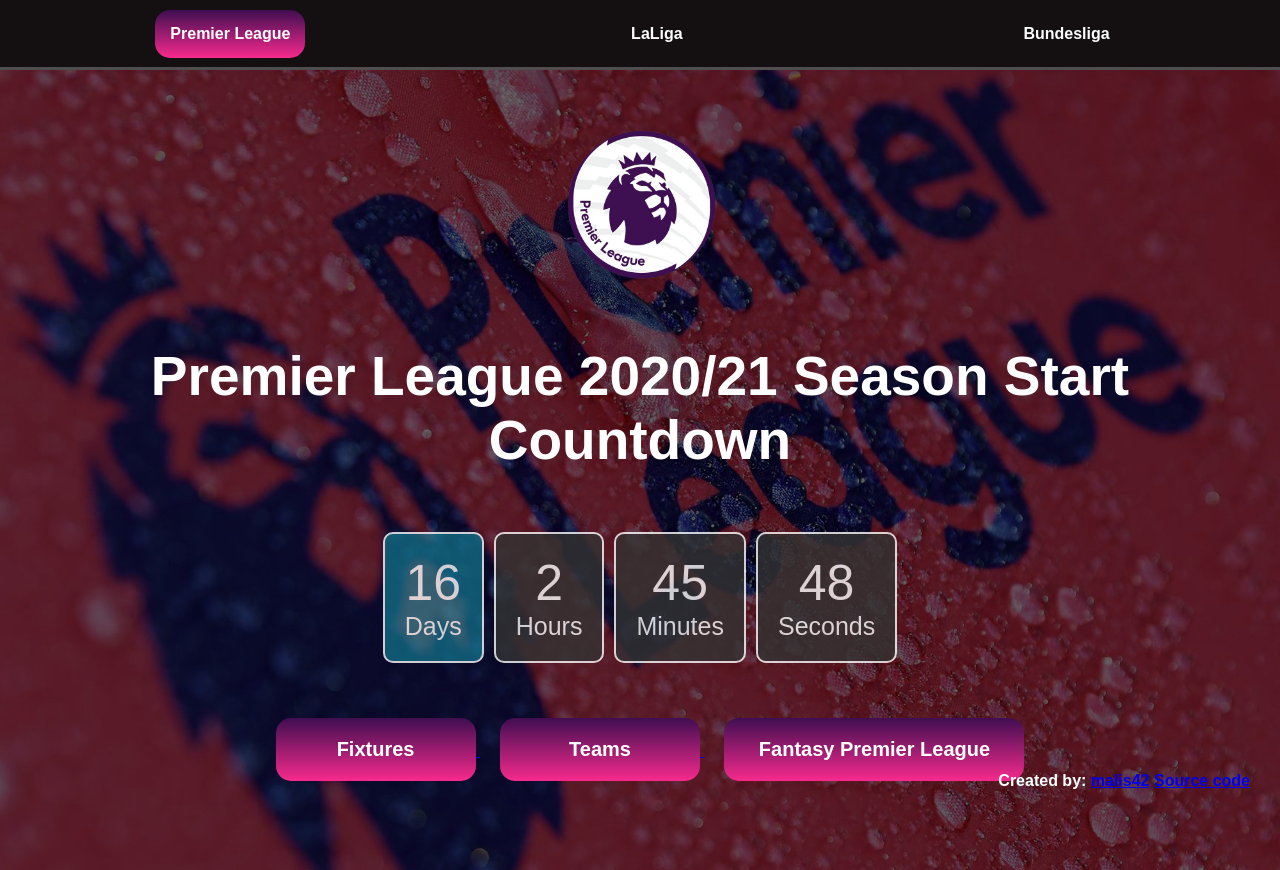
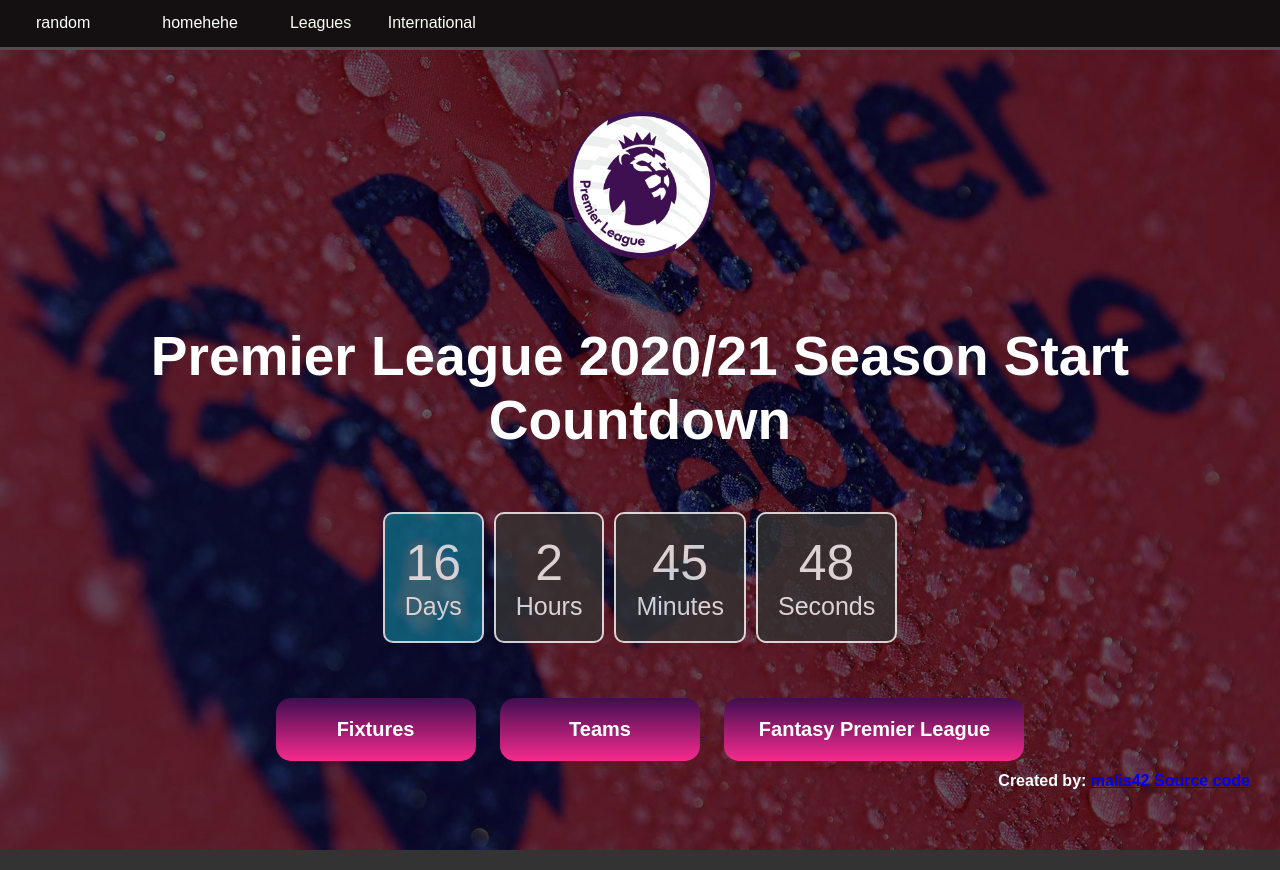
Before and after one commit to malis42/countdownJsApp, a plain HTML site: page index.html in a window 1280 px wide. Drawn offline with Linux system fonts and the light colour scheme.

Commit message:
fixing top navbar

```diff
--- a/assets/css/style.css
+++ b/assets/css/style.css
@@ -39,15 +39,71 @@
 }
 
 .navbar{
+    overflow: hidden;
     background-color: rgba(10, 4, 6, 0.75);
-    height: 70px;
+    height: 50px;
     border-bottom: rgba(133, 133, 133, 0.52) 3px solid;
 }
 
+/* Links inside the navbar */
+.navbar a {
+    float: left;
+    font-size: 16px;
+    color: white;
+    text-align: center;
+    padding: 14px 16px;
+    text-decoration: none;
+    margin-left: 20px;
+    margin-right: 20px;
+}
+
+.navbar .dropdown{
+    float: none;
+    overflow: hidden;
+}
+
+.button{
+    background-color: #7f0702;
+}
+
+/* The dropdown container */
+.dropdown {
+    display: inline-block;
+    justify-content: space-around;
+    overflow: hidden;
+}
+
+.dropdown-content {
+    display: none;
+    position: absolute;
+    background: rgba(0, 0, 0, 0.5);
+    margin-top: 0;
+    border-radius: 15px;
+    min-width: 160px;
+    min-height: 30px;
+    box-shadow: 0px 8px 16px 0px rgba(0,0,0,0.2);
+    z-index: 1;
+}
+
+.dropdown .dropbtn{
+    font-size: 16px;
+    border: none;
+    outline: none;
+    color: #fbfff4;
+    padding: 14px 16px;
+    background-color: inherit;
+    font-family: inherit; /* Important for vertical align on mobile phones */
+    margin: 0; /* Important for vertical align on mobile phones */
+}
+
+.dropdown:hover .dropdown-content {
+    display: block;
+}
+
 .tabs{
-    display: flex;
+    display: block;
     position: relative;
-    justify-content: space-around;
+    /*justify-content: space-around;*/
     list-style-type: none;
     margin: 0;
     padding-left: 0;
--- a/assets/js/tabs.js
+++ b/assets/js/tabs.js
@@ -1,5 +1,7 @@
 const tabs = document.querySelectorAll('[data-tab-target]');
 const tabContents = document.querySelectorAll('[data-tab-content]');
+
+console.log(tabs);
 
 tabs.forEach(tab => {
     tab.addEventListener('click', () => {
--- a/index.html
+++ b/index.html
@@ -10,12 +10,39 @@
     <link rel="stylesheet" href="assets/css/style.css">
 </head>
 <body>
-    <div class="navbar">
+    <!--<div class="navbar">
         <ul class="tabs">
             <li class="tab active" id="premier-league-tab" data-tab-target="#premier-league">Premier League</li>
             <li class="tab" id="la-liga-tab" data-tab-target="#la-liga">LaLiga</li>
             <li class="tab" id="bundesliga-tab" data-tab-target="#bundesliga">Bundesliga</li>
         </ul>
+    </div>-->
+
+    <div class="navbar">
+        <a href="#">random</a>
+        <a href="#">homehehe</a>
+        <div class="dropdown">
+            <button class="dropbtn">Leagues</button>
+
+            <div class="dropdown-content">
+                <ul class="tabs">
+                    <li class="tab active" id="premier-league-tab" data-tab-target="#premier-league">Premier League</li>
+                    <li class="tab" id="la-liga-tab" data-tab-target="#la-liga">LaLiga</li>
+                    <li class="tab" id="bundesliga-tab" data-tab-target="#bundesliga">Bundesliga</li>
+                </ul>
+            </div>
+        </div>
+
+        <div class="dropdown">
+            <button class="dropbtn">International</button>
+
+            <div class="dropdown-content">
+                <ul class="tabs">
+                    <li class="tab">Euro 2021</li>
+                    <li class="tab">World Cup 2022</li>
+                </ul>
+            </div>
+        </div>
     </div>
 
     <div class="tab-content">
```
